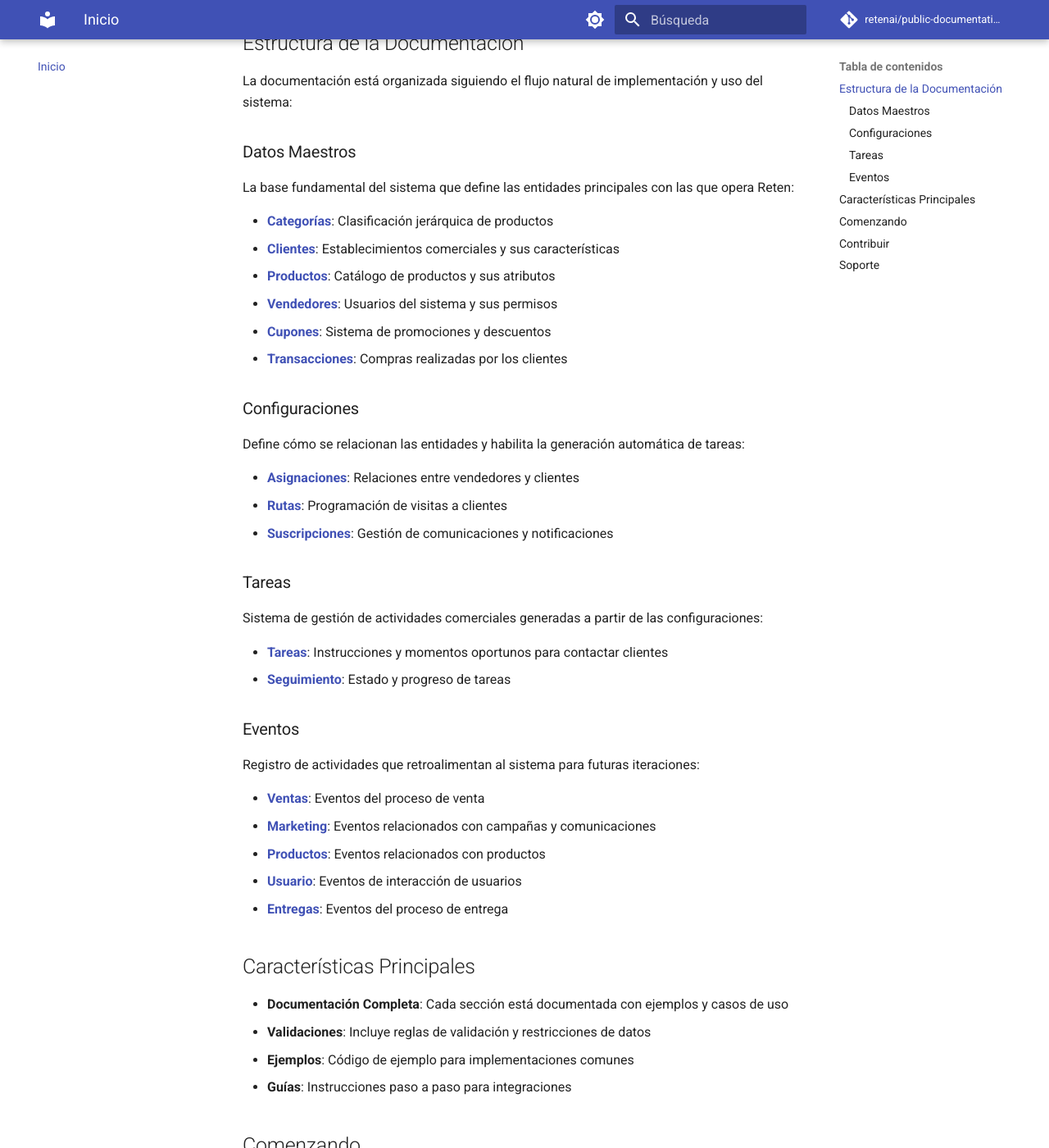
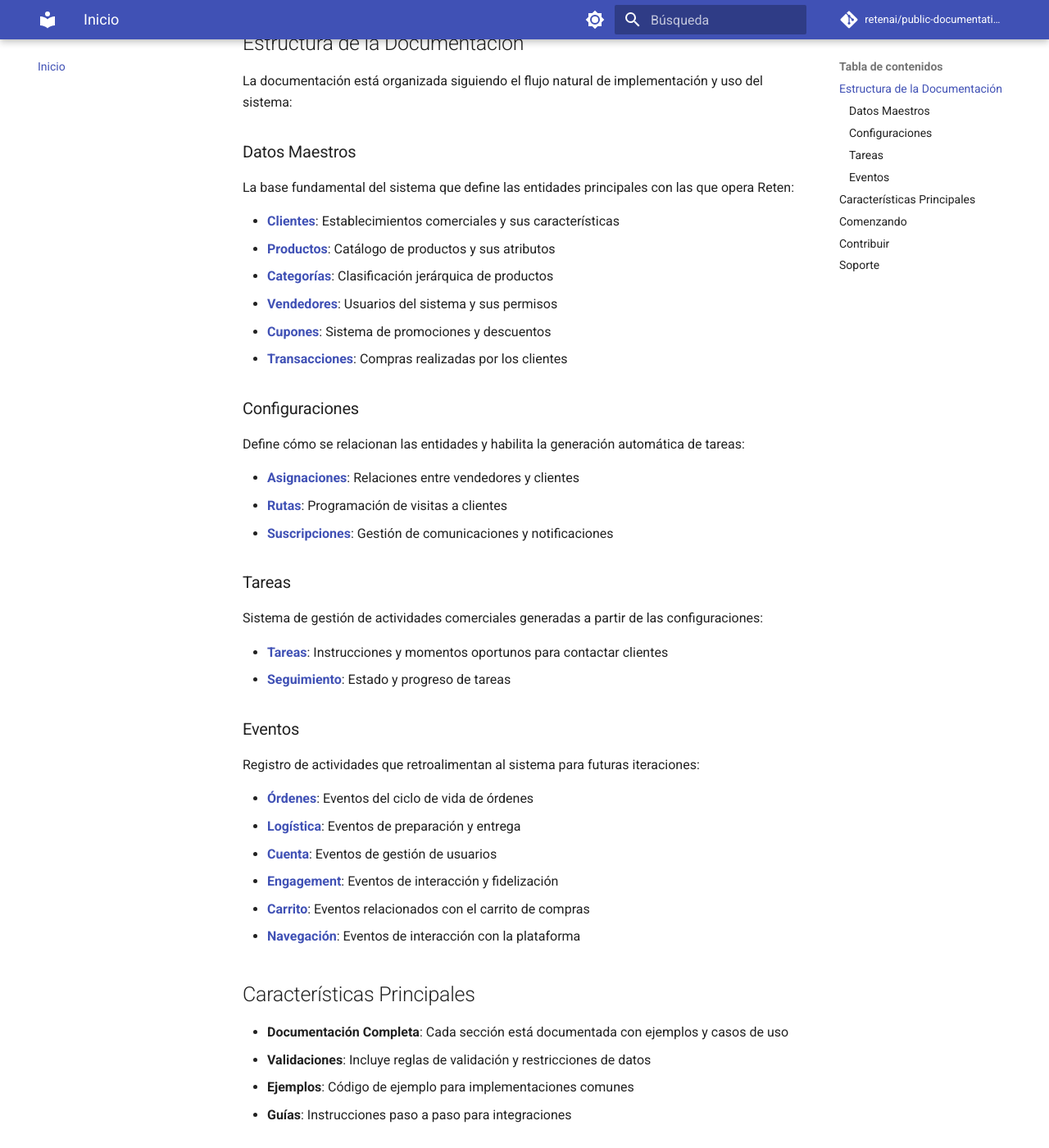
Before and after one commit to retenai/public-documentation, an MkDocs documentation site: the page built from docs/index.md, in a window 1280 px wide and 1400 px high, scrolled down 309 px. Shown: the whole window at 82% size. Built offline with MkDocs 1.6.1 and Material for MkDocs 9.7.7, drawn with Linux system fonts in a browser that asks for light colours; comment, search, counter and statistics services are not loaded.

Commit message:
docs: Update index.md structure and references
- Reorder master data items to match section order - Update event section with new categories and descriptions - Remove outdated event references

```diff
--- a/docs/index.md
+++ b/docs/index.md
@@ -10,9 +10,9 @@ La documentación está organizada siguiendo el flujo natural de implementación
 
 La base fundamental del sistema que define las entidades principales con las que opera Reten:
 
-- **[Categorías](master-data/category/README.md)**: Clasificación jerárquica de productos
 - **[Clientes](master-data/client/README.md)**: Establecimientos comerciales y sus características
 - **[Productos](master-data/product/README.md)**: Catálogo de productos y sus atributos
+- **[Categorías](master-data/category/README.md)**: Clasificación jerárquica de productos
 - **[Vendedores](master-data/seller/README.md)**: Usuarios del sistema y sus permisos
 - **[Cupones](master-data/coupon/README.md)**: Sistema de promociones y descuentos
 - **[Transacciones](master-data/transactions/README.md)**: Compras realizadas por los clientes
@@ -36,11 +36,12 @@ Sistema de gestión de actividades comerciales generadas a partir de las configu
 
 Registro de actividades que retroalimentan al sistema para futuras iteraciones:
 
-- **[Ventas](events/sales_events.md)**: Eventos del proceso de venta
-- **[Marketing](events/marketing_events.md)**: Eventos relacionados con campañas y comunicaciones
-- **[Productos](events/product_events.md)**: Eventos relacionados con productos
-- **[Usuario](events/user_events.md)**: Eventos de interacción de usuarios
-- **[Entregas](events/delivery_events.md)**: Eventos del proceso de entrega
+- **[Órdenes](events/order/README.md)**: Eventos del ciclo de vida de órdenes
+- **[Logística](events/logistics/README.md)**: Eventos de preparación y entrega
+- **[Cuenta](events/account/README.md)**: Eventos de gestión de usuarios
+- **[Engagement](events/engagement/README.md)**: Eventos de interacción y fidelización
+- **[Carrito](events/cart/README.md)**: Eventos relacionados con el carrito de compras
+- **[Navegación](events/navigation/README.md)**: Eventos de interacción con la plataforma
 
 ## Características Principales
 
```
